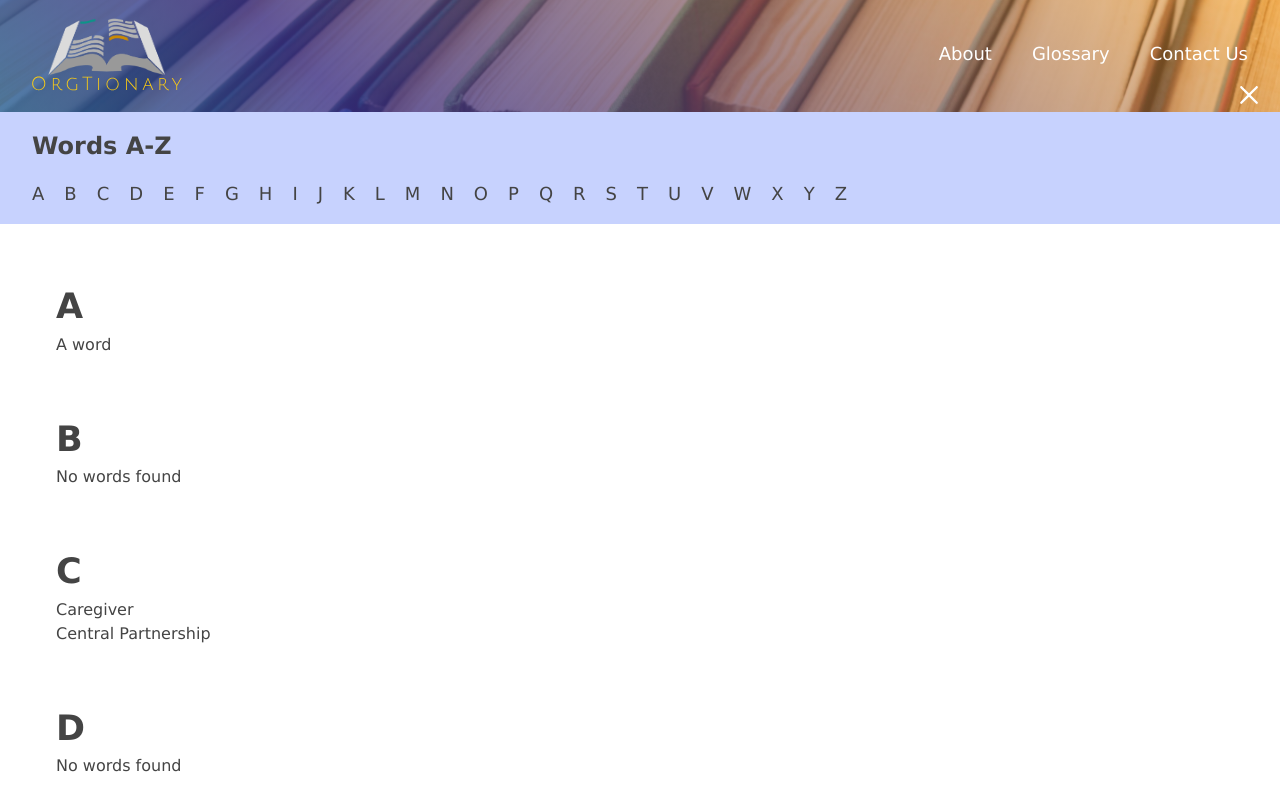
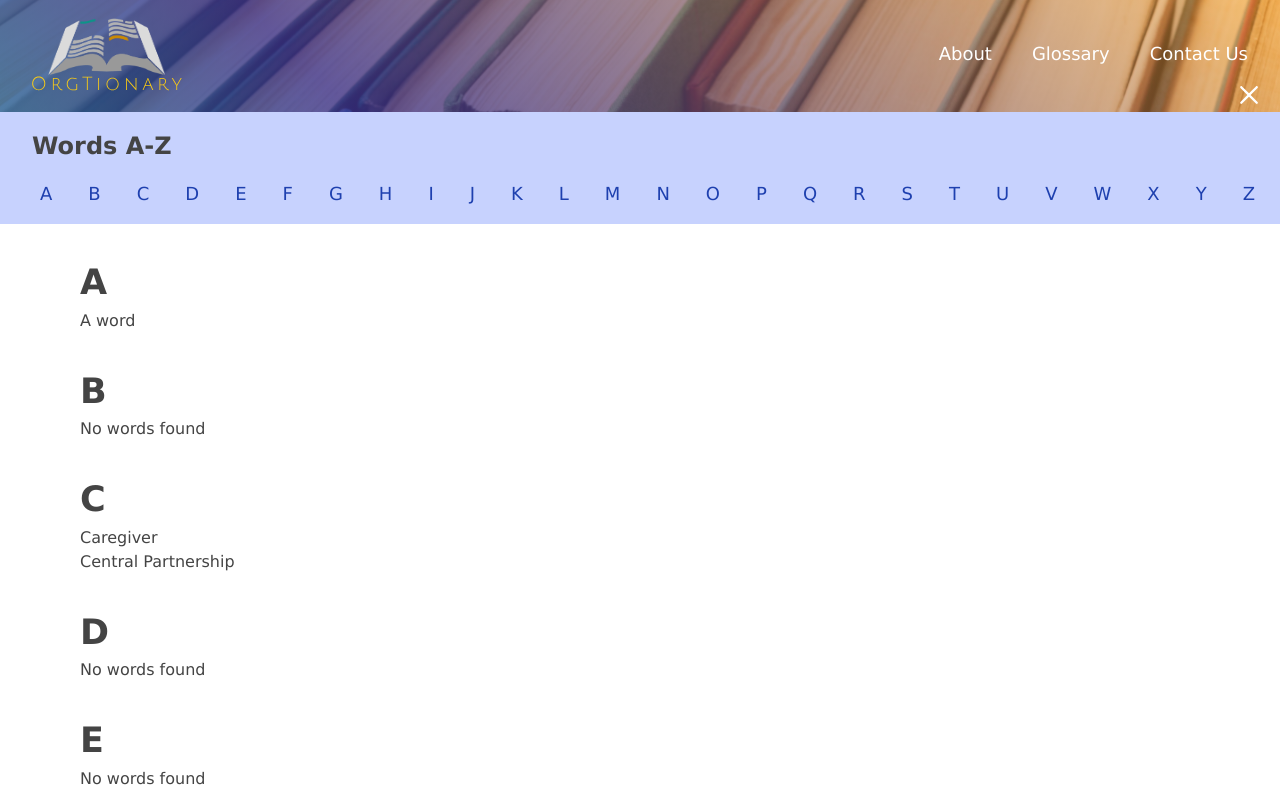
Before and after one commit to rosennabs/orgTionary, a Next.js app: page /glossary in a window 1280 px wide. Built offline with nearby package versions, Linux system fonts and the light colour scheme.

Commit message:
Glossary: scroll to the applicable words when alphabet is clicked

```diff
--- a/app/globals.css
+++ b/app/globals.css
@@ -70,3 +70,7 @@ h2 {
   color: #facc15;
   border-color: #facc15;
 }
+
+div[id^="word-"] {
+  scroll-margin-top: 150px; /* adjust the scroll position  */
+}
--- a/app/glossary/[word]/page.tsx
+++ b/app/glossary/[word]/page.tsx
@@ -49,8 +49,8 @@ function WordDetailsPage({ params }) {
 
       <div className="fixed top-28 right-0 bottom-0 bg-white z-50 overflow-y-auto">
 
-        <div className='flex items-center justify-between sticky top-0 bg-indigo-200 py-4 px-20 border-b'>
-          <h1>{decodedWord}</h1>
+        <div className='flex items-center justify-between sticky top-0 bg-indigo-200 py-4 px-8 border-b'>
+          <h1 className=''>{decodedWord}</h1>
 
           <div className='flex gap-8'>
             <Link className=' relative group border border-gray-500 p-2 rounded-full' href="#">
--- a/app/glossary/page.tsx
+++ b/app/glossary/page.tsx
@@ -21,9 +21,17 @@ function Glossary() {
     };
   }, []);
 
+  const scrollToLetter = (letter) => {
+    const element = document.getElementById(`word-${letter}`);
+    element.scrollIntoView({
+      behavior: 'smooth',
+
+    });
+  }
+
   return (
 
-    <div className='absolute w-full max-h-[100vh] inset-0 mt-28 overflow-y-auto bg-white'>
+    <div className='absolute w-full max-h-[100vh] inset-0 top-28 overflow-y-auto bg-white'>
       <Link className="text-white text-3xl fixed top-20 right-4" href="#" onClick={(e) => {
         e.preventDefault();
         router.back();
@@ -32,14 +40,14 @@ function Glossary() {
       <div className='sticky top-0 bg-indigo-200 p-4 pl-8 '>
         <h2 className='mb-4'>Words A-Z</h2>
         {alphabets.split("").map((letter) => (
-          <span className='mr-5 text-lg'>{letter}</span>
+          <span onClick={() => scrollToLetter(letter)} className='mr-5 p-2 text-lg text-blue-800 hover:underline hover:border hover:border-white cursor-pointer'>{letter}</span>
         ))}
       </div>
 
       {alphabets.split("").map((letter) => {
         const filteredWords = data.filter(item => item.word.startsWith(letter));
         return (
-          <div key={letter} className='m-14'>
+          <div id={`word-${letter}`} key={letter} className='mx-20 my-8'>
             <h1>{letter}</h1>
             {filteredWords.length > 0 ? (
               filteredWords.map((item, index) => (
--- a/components/Header.tsx
+++ b/components/Header.tsx
@@ -19,9 +19,9 @@ export default function Header() {
         </div>
 
         <div className="flex gap-10">
-          <Link className='link' href='about'>About</Link>
-          <Link className='link' href='glossary'>Glossary</Link>
-          <Link className='link' href='contact'>Contact Us</Link>
+          <Link className='link' href='/about'>About</Link>
+          <Link className='link' href='/glossary'>Glossary</Link>
+          <Link className='link' href='/contact'>Contact Us</Link>
         </div>
       </nav>
 
--- a/components/Search.tsx
+++ b/components/Search.tsx
@@ -63,7 +63,7 @@ function Search() {
             <FaSearch />
           </button>
 
-          {filteredWords.length > 0 && (
+          {searchTerm && (
             <button className=' text-2xl' onClick={() => clearSearch()}>
               <RxCross2 />
             </button>
```
